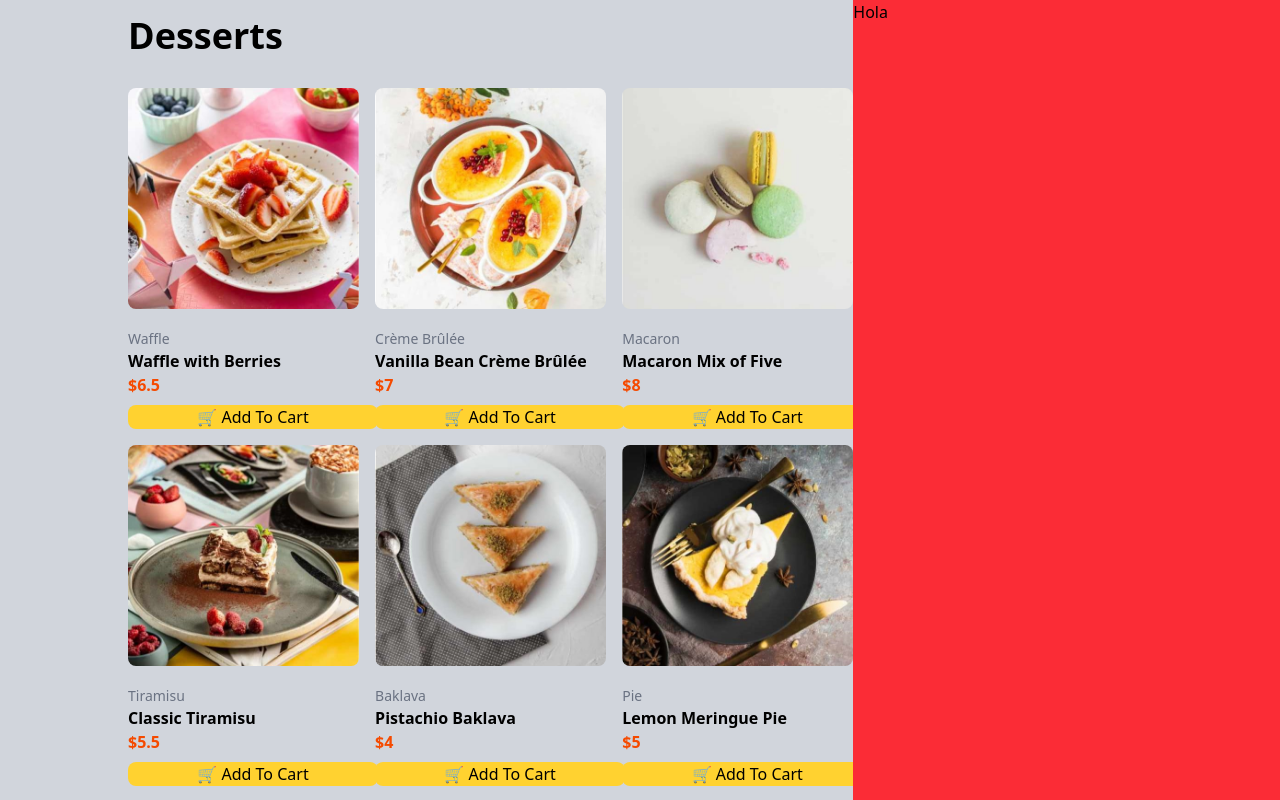
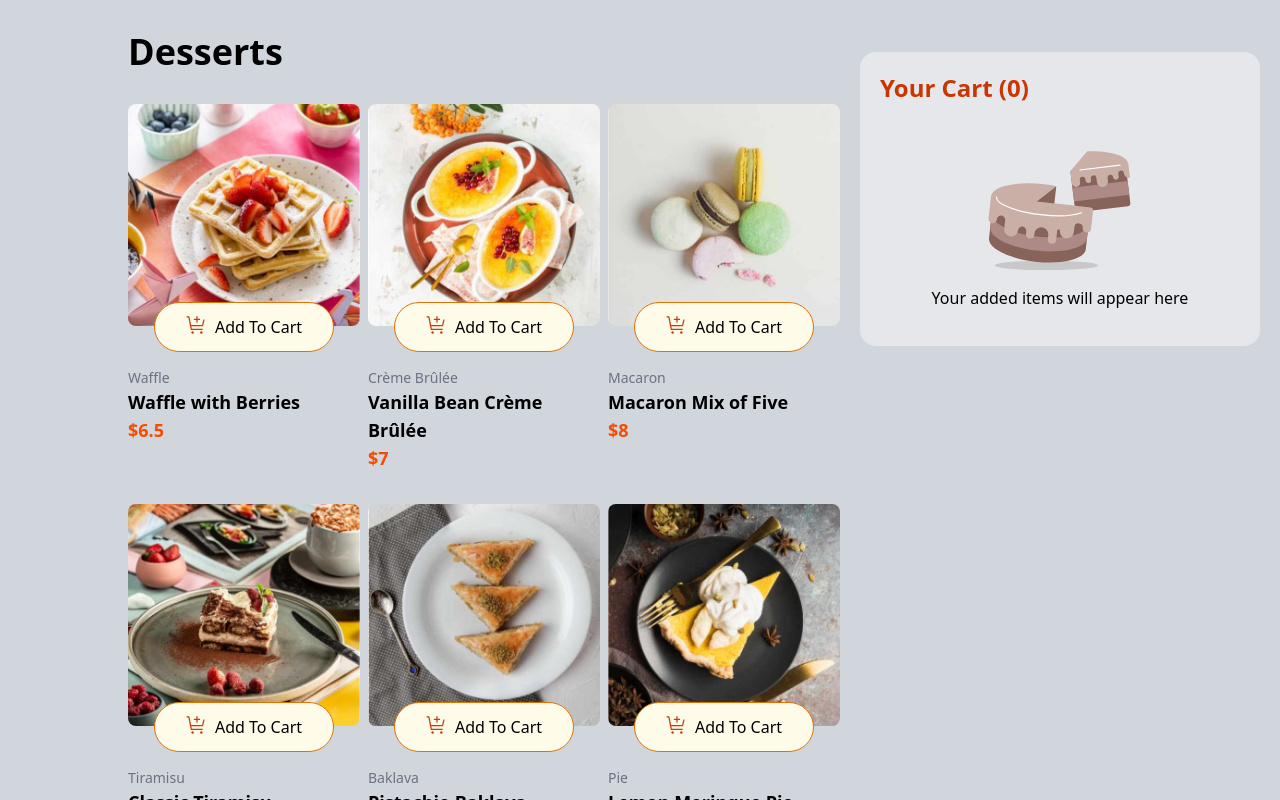
Before and after one commit to Mayron-Castillo/Product-list-with-cart, a React (Vite) app: page / in a window 1280 px wide. Built offline with nearby package versions, Linux system fonts and the light colour scheme.

Commit message:
Mejora en el agregar al carrito en el diseño y agregué el componente de Cart que es donde se van a mostrar los productos que se añaden

```diff
--- a/src/App.jsx
+++ b/src/App.jsx
@@ -1,19 +1,20 @@
 import './App.css'
+import Cart from './components/Cart'
 import Datos from './components/Datos'
 
 
 function App() {
   return (
     <>
-      <section className='w-full grid grid-cols-[4fr_2fr]'>
-        <section className='bg-gray-300 flex flex-col pl-32'>
+      <section class='bg-gray-300 w-full grid grid-cols-[4fr_2fr] pt-8'>
+        <section class=' flex flex-col pl-32'>
           <div>
-            <h1 className='font-bold text-4xl pb-8 pt-4'>Desserts</h1>
+            <h1 class='font-bold text-4xl pb-8'>Desserts</h1>
           </div>
             <Datos></Datos>
         </section>
-        <aside className=' bg-red-500'>
-          <p>Hola</p>
+        <aside>
+          <Cart></Cart>
         </aside>
       </section>
     </>
--- /dev/null
+++ b/src/components/Cart.jsx
@@ -0,0 +1,13 @@
+function Cart() {
+    return (
+        <div class='w-[400px] h-auto bg-gray-200 p-5 m-5 rounded-2xl flex flex-col gap-4 overflow-hidden'>
+            <h1 class='text-orange-700 font-bold text-2xl'>Your Cart (0)</h1>
+            <div class='flex flex-col items-center p-4'>
+                <img src="/public/assets/images/illustration-empty-cart.svg" alt="" class='w-[150px]' />
+                <p>Your added items will appear here</p>
+            </div>
+        </div>
+    )
+}
+
+export default Cart
--- a/src/components/Datos.jsx
+++ b/src/components/Datos.jsx
@@ -3,18 +3,27 @@ import data from '../data/data.json'
 function Datos() {
     return (
         <section>
-        <div className='grid grid-cols-3 gap-4'>
+        <div className='grid grid-cols-3 gap-2'>
             {data.map((item,index)=>{
                 return(
-                <div key={index} className='flex flex-col gap-2'>
-                    <img src={item.image.desktop} alt="" className='w-[250px] rounded-lg' />
+                <div key={index} className='flex flex-col gap-2 items-start'>
+                    <div className="relative flex flex-col items-center">
+                        <img src={item.image.desktop} alt="" className="w-[280px] rounded-lg" />
 
-                    <div className='pt-3'>
+                        <div className="bg-yellow-50 w-[180px] rounded-full flex justify-center p-3 border border-amber-600 -mt-6">
+                            <button class='flex gap-2 cursor-pointer'>
+                                <img src="/public/assets/images/icon-add-to-cart.svg" alt="" />
+                                <p>Add To Cart</p>
+                            </button>
+                        </div>
+                    </div>
+
+                    <div className='pb-6 pt-2'>
                         <p className='text-gray-500 text-sm'>{item.category}</p>
-                        <h2 className='font-bold'>{item.name}</h2>
-                        <p className='text-orange-600 font-bold'>${item.price}</p>
+                        <h2 className='font-bold text-lg'>{item.name}</h2>
+                        <p className='text-orange-600 font-bold text-lg'>${item.price}</p>
                     </div>
-                        <button className='bg-amber-300 w-[250px] rounded-lg cursor-pointer'> 🛒 Add To Cart </button>
+
                 </div>
                 )
             })}
```
